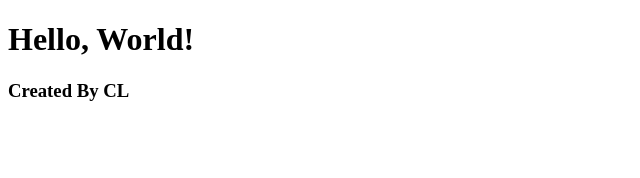
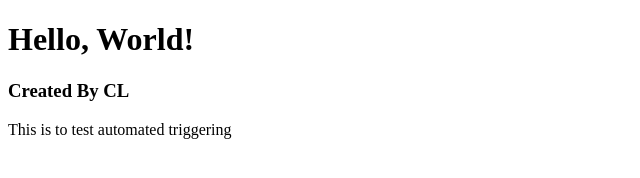
Before and after one commit to clanand11/CI-CD-Pipeline, a plain HTML site: page index.html in a window 1280 px wide. Shown: the whole page, without its empty margins (0-640 px from the left). Drawn offline with Linux system fonts and the light colour scheme.

Commit message:
Update index.html

```diff
--- a/index.html
+++ b/index.html
@@ -7,5 +7,6 @@
   <body>
     <h1>Hello, World!</h1>
     <h3>Created By CL</h3>
+    <p>This is to test automated triggering</p>
   </body>
 </html>
```
